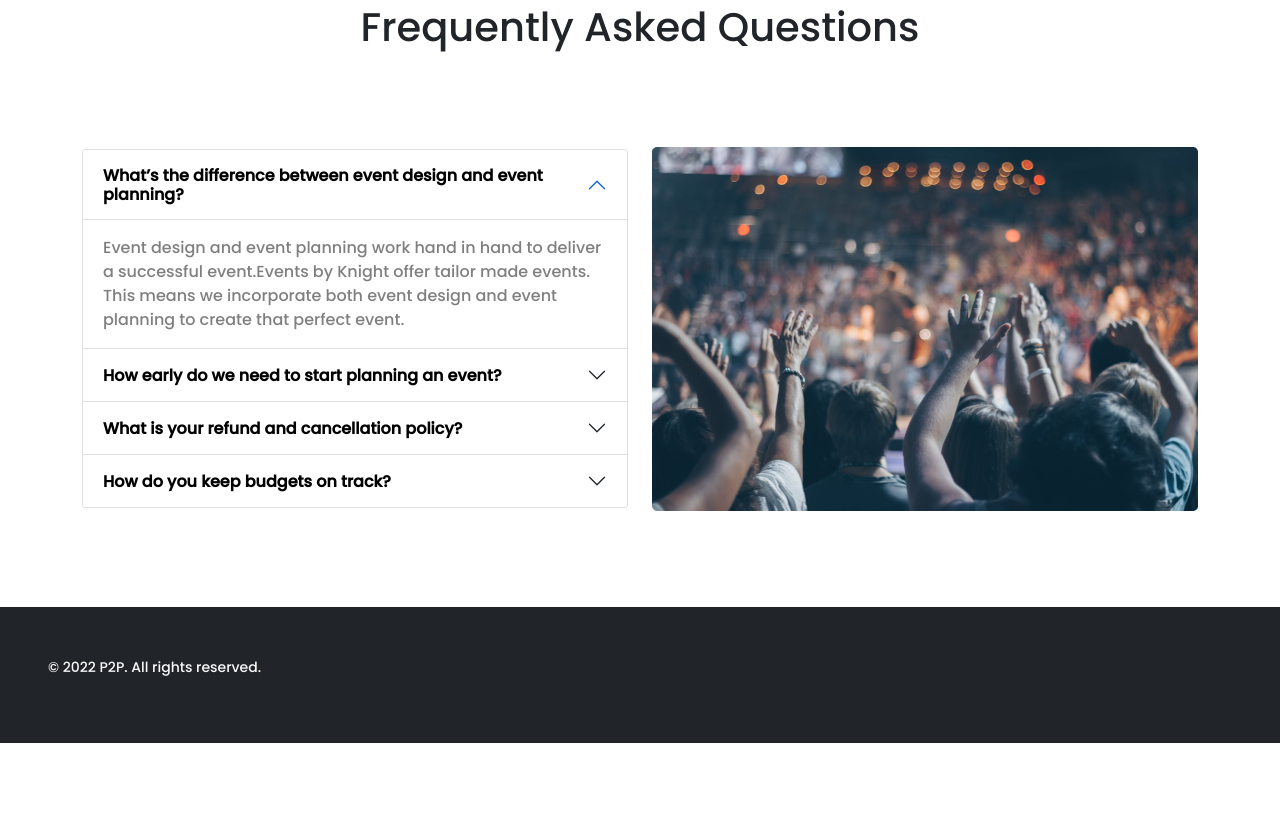
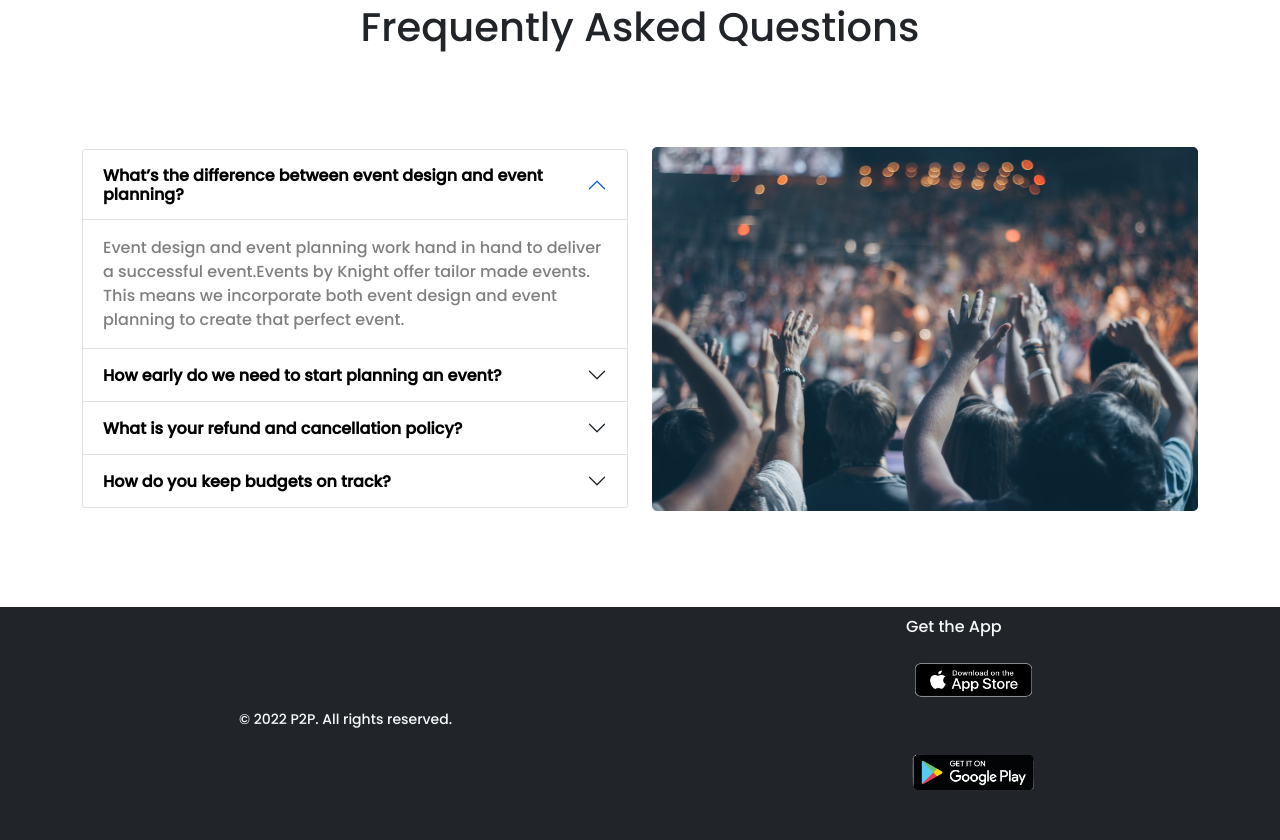
Before and after one commit to pushpitanandy/convention-center, a plain HTML site: page index.html in a window 1280 px wide. Shown: the part 2487-3327 px from the top of the page. Before the commit the page ends 3230 px from the top, so only its background shows below. Drawn offline with nearby package versions, Linux system fonts and the light colour scheme.

Commit message:
footer edited

```diff
--- a/index.html
+++ b/index.html
@@ -388,12 +388,15 @@
     </main>
 
     <!-- footer section  -->
-    <footer class="container-fluid bg-dark text-light p-5">
+    <footer class="container-fluid bg-dark text-light d-flex justify-content-around align-items-center pt-2">
         <div>
             <p><small>&copy; 2022 P2P. All rights reserved.</small></p>
         </div>
         <div>
-
+            <p>Get the App</p>
+            <img style="width: 135px; height: 50px;" src="images/apple app.png" alt="">
+            <br>
+            <img style="width: 135px;" src="images/play_store.png" alt="">
         </div>
     </footer>
 
```
Also changed, not shown: images/apple app.png (added), images/play_store.png (added).
